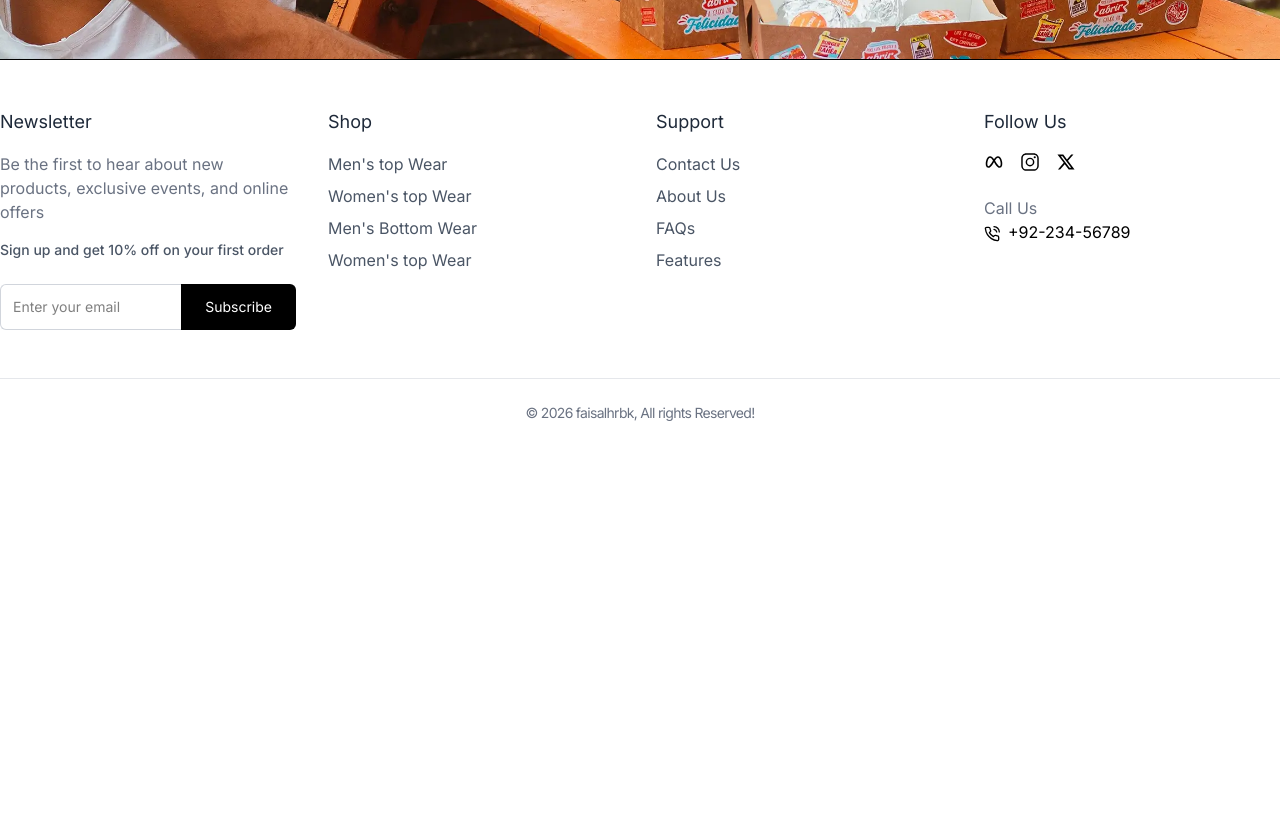
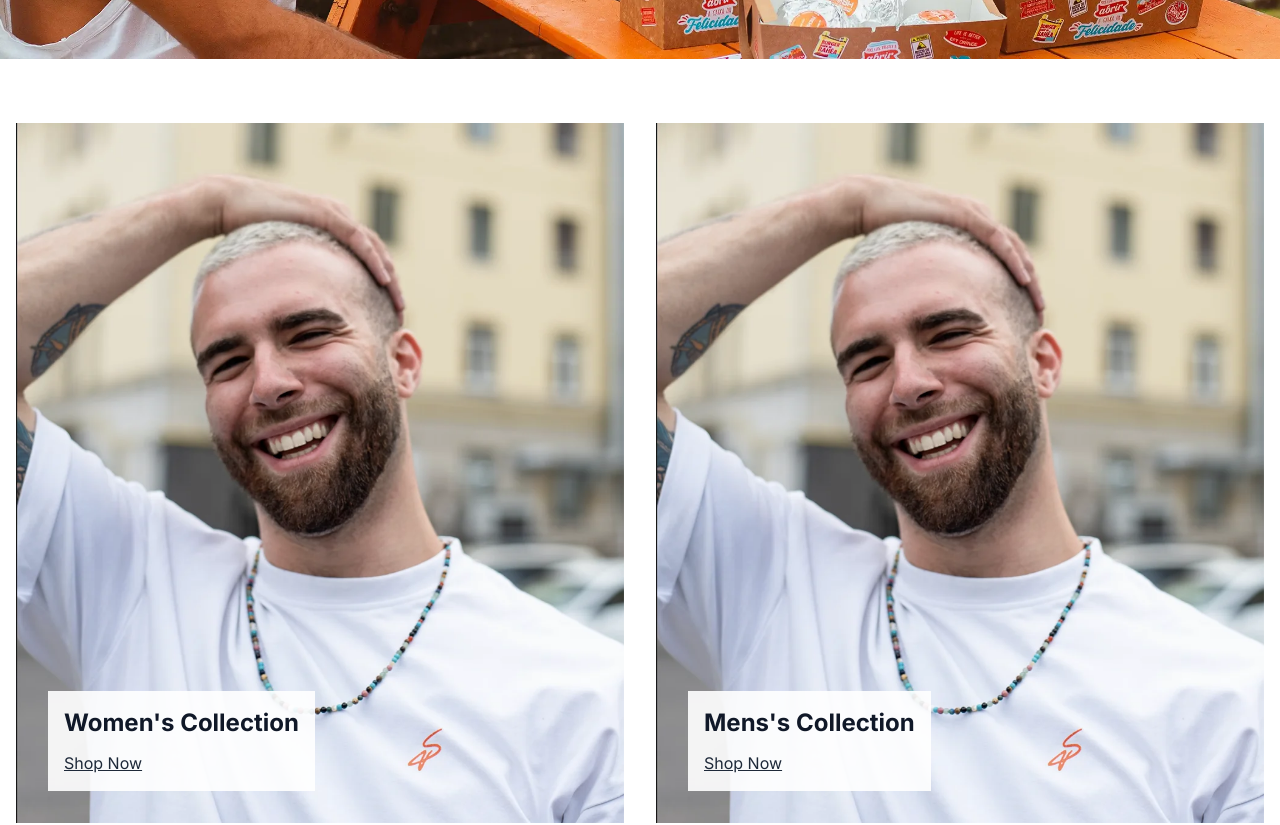
Before and after one commit to faisalhrbk/ecommerce-web-app, a React (Vite) app in the folder frontend/: page / in a window 1280 px wide. Shown: the part 800-1625 px from the top of the page. Before the commit the page ends 1271 px from the top, so only its background shows below. Built offline with nearby package versions, Linux system fonts and the light colour scheme.

Commit message:
gender collection section done

```diff
--- /dev/null
+++ b/frontend/src/components/products/GenderCollection.jsx
@@ -0,0 +1,42 @@
+import { Link } from "react-router-dom";
+import mensCollectionImg from "../../assets/mens-collection.webp";
+
+
+const GenderCollection = () => {
+    return (
+        <section className="py-16 px-4 lg:-x-0">
+            <div className="container mx-auto flex flex-col md:flex-row gap-8">
+                {/* women collection */}
+                <div className="relative flex-1">
+                    <img
+                        src={mensCollectionImg}
+                        alt="women collection img"
+                        className="w-full h-[700px] object-cover"
+                    />
+                    <div className="absolute bottom-8 left-8 bg-white/90  p-4">
+                        <h2 className="text-2xl font-bold text-gray-900 mb-3">
+                            Women's Collection
+                        </h2>
+                        <Link to="/collection/all?gender=Women" className="text-gray-800 cursor-pointer hover:text-gray-900 hover:font-bold transition-all duration-500 underline">Shop Now</Link>
+                    </div>
+                </div>
+                {/* mens collection */}
+                <div className="relative flex-1">
+                    <img
+                        src={mensCollectionImg}
+                        alt="women collection img"
+                        className="w-full h-[700px] object-cover"
+                    />
+                    <div className="absolute bottom-8 left-8 bg-white/90  p-4">
+                        <h2 className="text-2xl font-bold text-gray-900 mb-3">
+                            Mens's Collection
+                        </h2>
+                        <Link to="/collection/all?gender=Men" className="text-gray-800 cursor-pointer hover:text-gray-900 hover:font-bold transition-all duration-500 underline">Shop Now</Link>
+                    </div>
+                </div>
+            </div>
+        </section>
+    );
+};
+
+export default GenderCollection;
--- a/frontend/src/pages/Home.jsx
+++ b/frontend/src/pages/Home.jsx
@@ -1,9 +1,13 @@
 
 import Hero from "../components/layout/Hero"
+import GenderCollection from "../components/products/GenderCollection"
 const Home = () => {
   return (
     <div>
         <Hero/>
+
+        {/* gender collection for home page */}
+        <GenderCollection/>
     </div>
   )
 }
```
